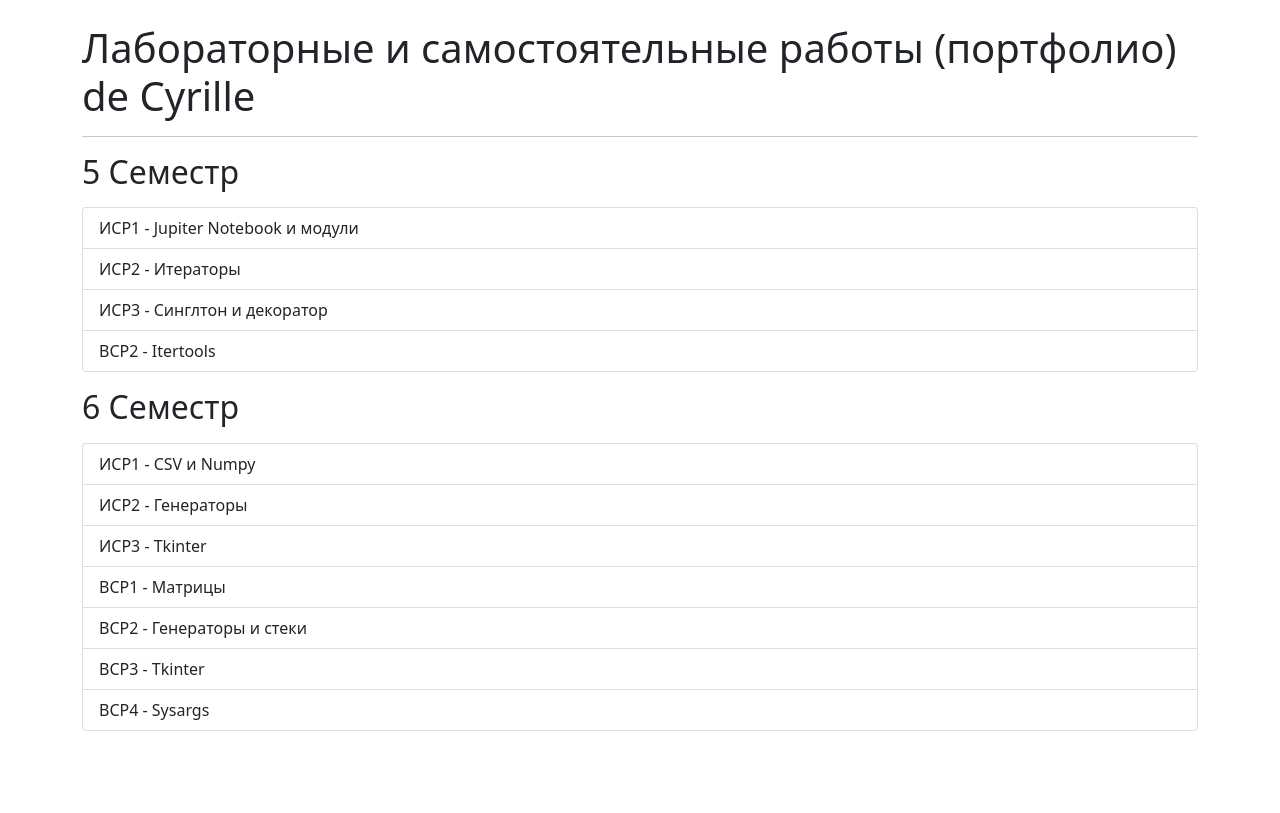
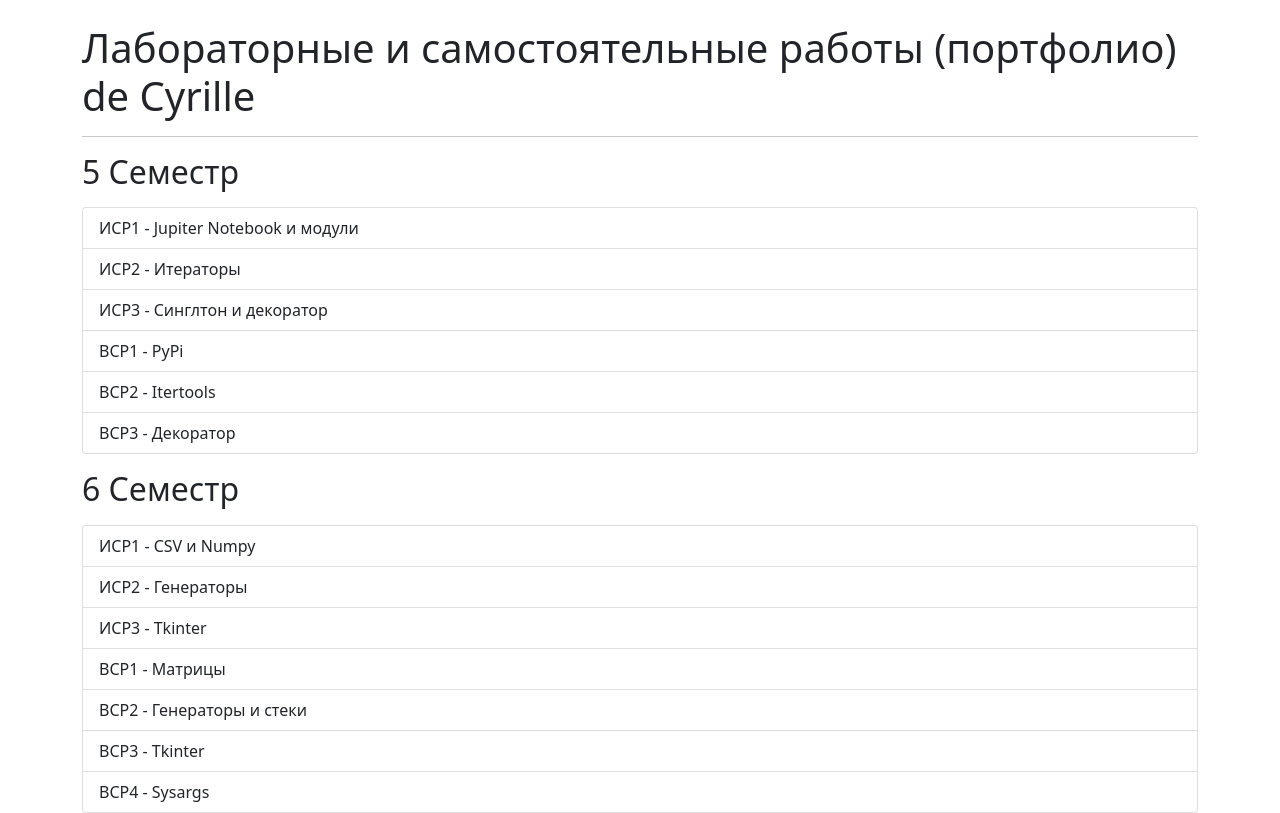
Before and after one commit to cyrillelamal/pogrom, a plain HTML site: page index.html in a window 1280 px wide. Drawn offline with nearby package versions, Linux system fonts and the light colour scheme.

Commit message:
Update index.html

```diff
--- a/index.html
+++ b/index.html
@@ -19,7 +19,9 @@
             <a href="./sem5/task1/" class="list-group-item list-group-item-action">ИСР1 - Jupiter Notebook и модули</a>
             <a href="./sem5/task2/" class="list-group-item list-group-item-action">ИСР2 - Итераторы</a>
             <a href="./sem5/task3/" class="list-group-item list-group-item-action">ИСР3 - Синглтон и декоратор</a>
+            <a href="./sem5/var_task1/" class="list-group-item list-group-item-action">ВСР1 - PyPi</a>
             <a href="./sem5/var_task2/" class="list-group-item list-group-item-action">ВСР2 - Itertools</a>
+            <a href="./sem5/var_task3/" class="list-group-item list-group-item-action">ВСР3 - Декоратор</a>
         </div>
         <h2 class="my-3">6 Семестр</h2>
         <div class="list-group">
```
